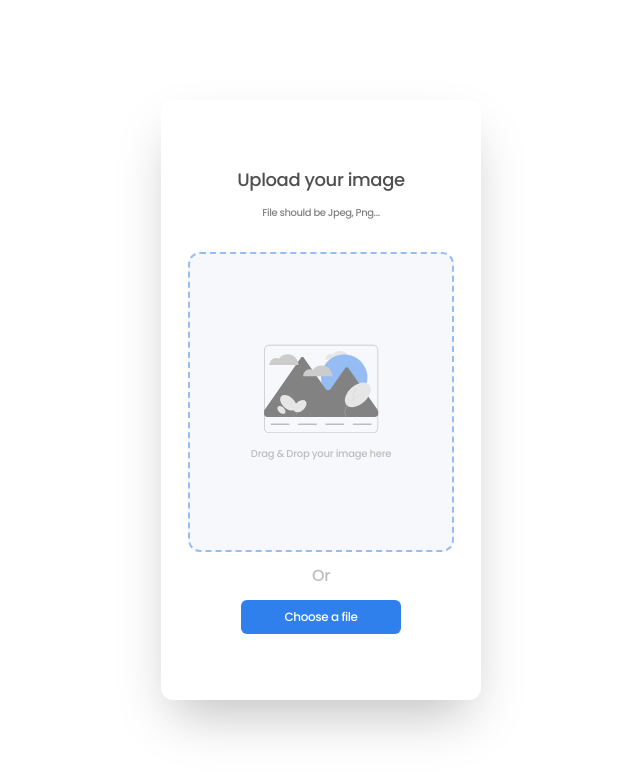
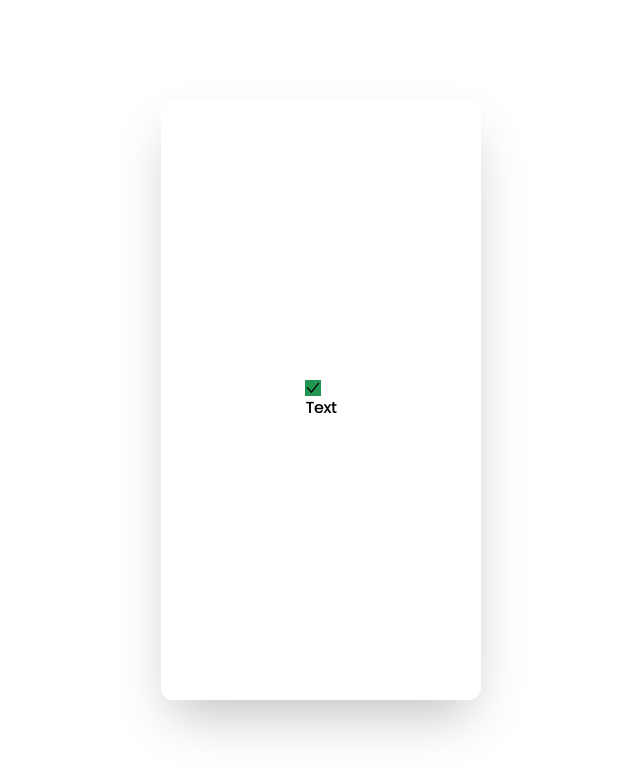
Before and after one commit to MouhsineNejmi/image-uploader, a React (Create React App) app in the folder client/: page / in a window 1280 px wide. Shown: the top 774 px of the page, without its empty margins (319-959 px from the left). Built offline with nearby package versions, Linux system fonts and the light colour scheme.

Commit message:
Create upload progress bar ui

```diff
--- a/client/package.json
+++ b/client/package.json
@@ -12,6 +12,7 @@
     "@types/react-dom": "^18.0.8",
     "react": "^18.2.0",
     "react-dom": "^18.2.0",
+    "react-icons": "^4.6.0",
     "react-scripts": "5.0.1",
     "typescript": "^4.8.4",
     "web-vitals": "^2.1.4"
--- a/client/src/App.tsx
+++ b/client/src/App.tsx
@@ -1,14 +1,14 @@
-import React, { useReducer } from 'react'
-import UploadImageCard from './components/UploadImage';
-// import PendingUploadCard from './components/PendingUpload';
-// import UploadResultCard from './components/UploadResult';
+import React from 'react'
+import UploadImage from './components/UploadImage';
+import PendingUpload from './components/PendingUpload';
+import UploadResult from './components/UploadResult';
 
 const App = () => {
   return (
     <div className='h-[100vh] flex justify-center items-center'>
-      <UploadImageCard />
-      {/* <PendingUploadCard />
-      <UploadResultCard /> */}
+      {/* <UploadImage /> */}
+      {/* <PendingUpload /> */}
+      <UploadResult />
     </div>
   );
 }
--- a/client/src/components/PendingUpload.tsx
+++ b/client/src/components/PendingUpload.tsx
@@ -2,9 +2,11 @@ import React from 'react'
 
 const PendingUpload = () => {
   return (
-    <div>
-      {/* Uploading... */}
-      {/* Waiting Bar */}
+    <div className='w-1/3 h-1/4 rounded-xl shadow-2xl flex flex-col justify-center px-4'>
+      <p className='mb-3'>Uploading...</p>
+      <div className='w-full h-1 bg-[#F2F2F2] rounded-xl'>
+        <div className='w-[10%] h-1 bg-[#2F80ED]'></div>
+      </div>
     </div>
   )
 }
--- a/client/src/components/UploadResult.tsx
+++ b/client/src/components/UploadResult.tsx
@@ -1,12 +1,22 @@
-import React from 'react'
+import React from 'react';
+import { AiOutlineCheck } from 'react-icons/ai';
 
 const UploadResult = () => {
   return (
-    <div>
-      {/* Tick icon */}
-      {/* Text */}
-      {/* Preview Image */}
-      {/* Image Link /*} {/* Copy Link Btn */}
+    <div className='w-1/4 h-3/4 rounded-xl tracking-tight text-center font-medium shadow-2xl flex flex-col justify-center items-center'>
+      <div className=''>
+        <AiOutlineCheck className='bg-[#219653]' />
+        Text
+      </div>
+
+      <div>
+        <div>
+          {/* Preview Image */}
+        </div>
+        <div>
+          {/* Image Link /*} {/* Copy Link Btn */}
+        </div>
+      </div>
     </div>
   )
 }
```
Also changed, not shown: 1 other file (tests, documents, lock files or other folders).
